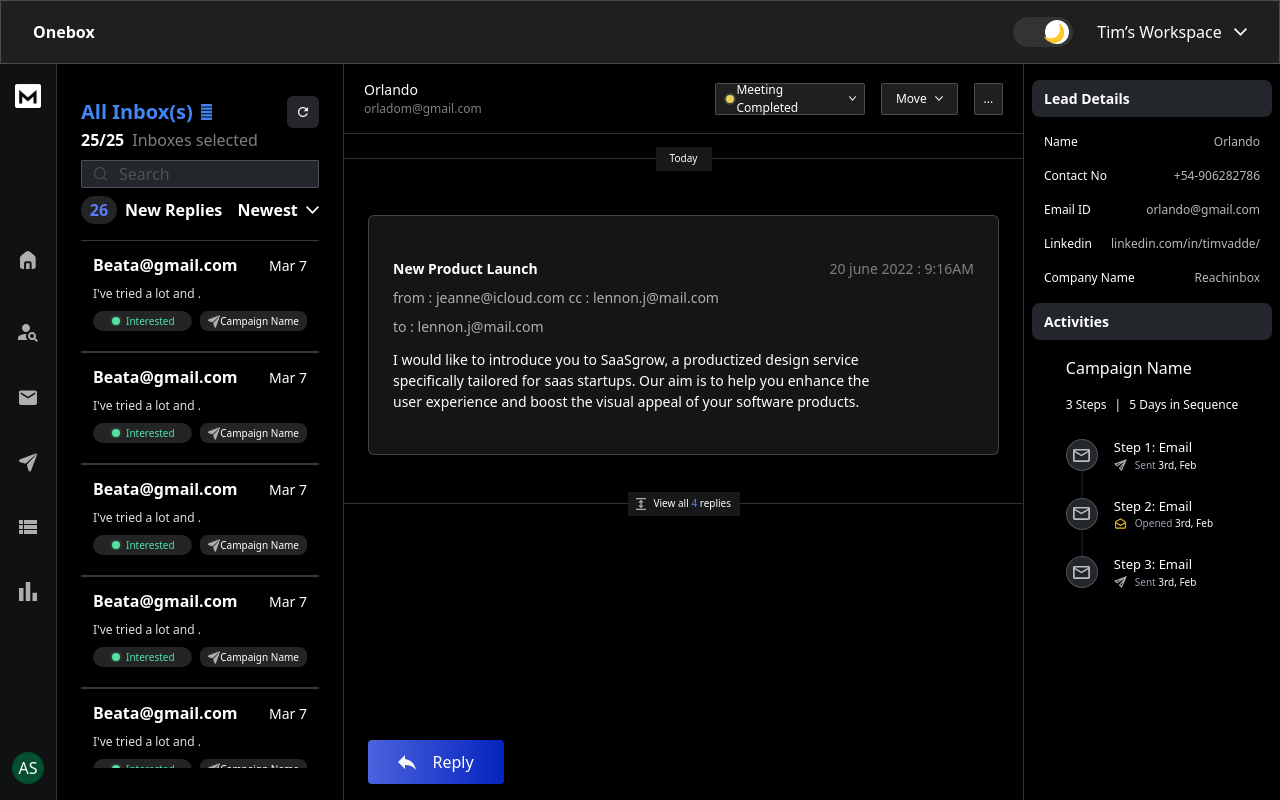
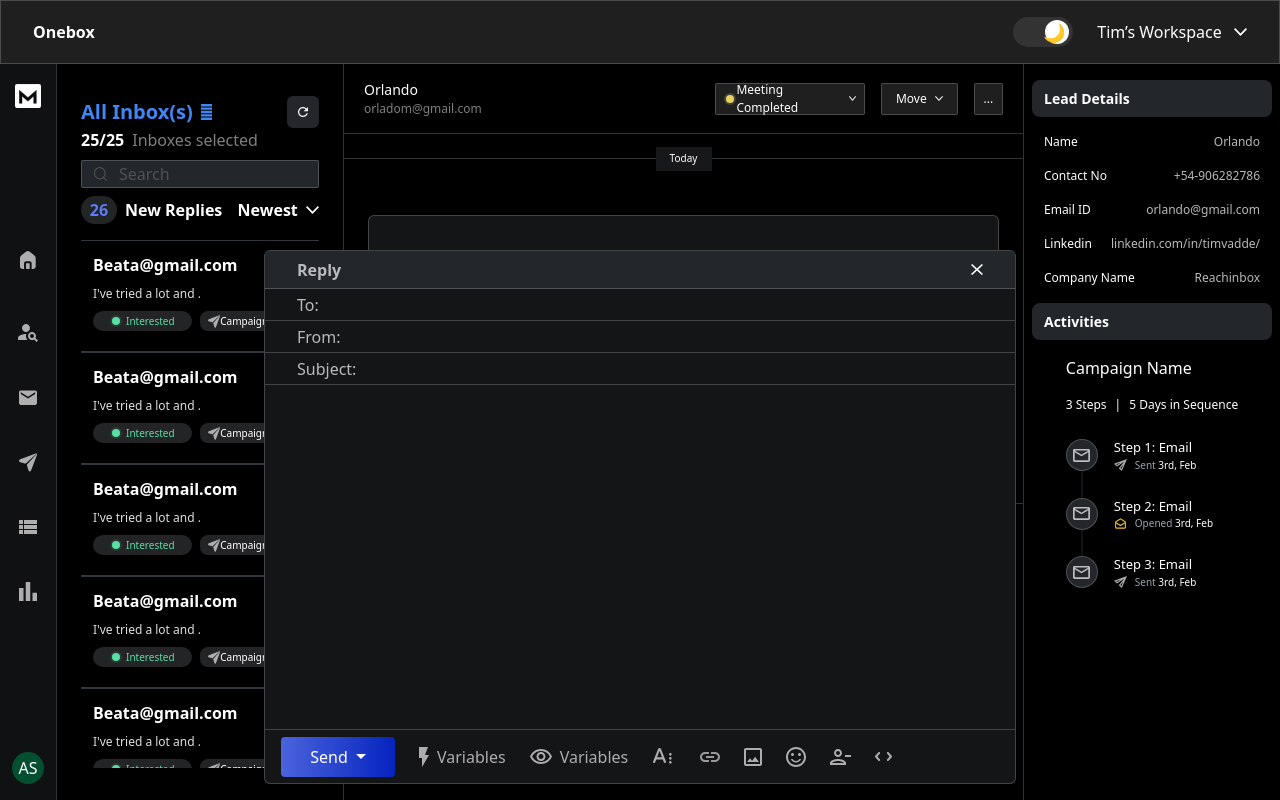
Before and after one commit to gauravsingh94/ReachInbox-Assignment, a React (Vite) app: page /inbox in a window 1280 px wide. Both pictures are taken after a click on the button "Reply". Built offline with nearby package versions, Linux system fonts and the light colour scheme.

Commit message:
added the reply email component

```diff
--- a/src/components/ReplyEmail/ReplyFormHeader.tsx
+++ b/src/components/ReplyEmail/ReplyFormHeader.tsx
@@ -1,10 +1,16 @@
 import CloseIcon from "../../assets/closeIcon.svg";
-const ReplyFormHeader = ({ title }: { title: string }) => (
+const ReplyFormHeader = ({
+  title,
+  toggleFunction,
+}: {
+  title: string;
+  toggleFunction: () => void;
+}) => (
   <div className="h-[38px] bg-[#23272C] px-8 flex items-center justify-between border-b-[1px] border-[#FFFFFF33]">
     <p className=" text-[#BAB9BD] font-semibold">{title}</p>
-    <div>
+    <button onClick={toggleFunction}>
       <img src={CloseIcon} alt="" />
-    </div>
+    </button>
   </div>
 );
 
--- a/src/components/ReplyEmail/SendEmailComponent.tsx
+++ b/src/components/ReplyEmail/SendEmailComponent.tsx
@@ -3,10 +3,10 @@ import ReplyFormFooter from "./ReplyFormFooter";
 import ReplyFormTextArea from "./ReplyFormTextArea";
 import ReplyFormHeader from "./ReplyFormHeader";
 
-const ReplyForm = () => {
+const ReplyForm = ({ toggleFunction }: { toggleFunction: () => void }) => {
   return (
     <div className="h-[534px] w-[752px] bg-[#141517] rounded-md border-[1px] border-[#FFFFFF33] flex flex-col">
-      <ReplyFormHeader title="Reply" />
+      <ReplyFormHeader title="Reply" toggleFunction={toggleFunction} />
       <ReplyFormInputField label="To:" />
       <ReplyFormInputField label="From:" />
       <ReplyFormInputField label="Subject:" />
--- a/src/components/ViewMail/ReplyButton.tsx
+++ b/src/components/ViewMail/ReplyButton.tsx
@@ -1,8 +1,11 @@
 import ReplyIcon from "../../assets/reply.svg";
 
-const ReplyButton = () => {
+const ReplyButton = ({ onClick }: { onClick: () => void }) => {
   return (
-    <button className="w-[136px] h-11 flex justify-center items-center px-[24px] py-[8px] mx-[24px] bg-gradient-to-r from-[#4B63DD] to-[#0524BF] rounded-[4px] gap-4 absolute bottom-4 left-94">
+    <button
+      onClick={onClick}
+      className="w-[136px] h-11 flex justify-center items-center px-[24px] py-[8px] mx-[24px] bg-gradient-to-r from-[#4B63DD] to-[#0524BF] rounded-[4px] gap-4 absolute bottom-4 left-94"
+    >
       <div>
         <img src={ReplyIcon} alt="" />
       </div>
--- a/src/components/ViewMail/ViewMail.tsx
+++ b/src/components/ViewMail/ViewMail.tsx
@@ -3,9 +3,18 @@ import TodayDivider from "./TodayDivider";
 import MailContentCard from "./MailContentCard";
 import ViewAllDivider from "./ViewAllDivider";
 import ReplyButton from "./ReplyButton";
+import ReplyForm from "../ReplyEmail/SendEmailComponent";
+import { useState } from "react";
+
 const ViewMail = () => {
+  const [showReplyForm, setShowReplyForm] = useState(false);
+
+  const toggleReplyForm = () => {
+    setShowReplyForm(!showReplyForm);
+  };
+
   return (
-    <div className="border-r-[1px] border-[#FFFFFF33] h-full bg-[#F4F6F8] dark:bg-black">
+    <div className="relative border-r-[1px] border-[#FFFFFF33] h-full bg-[#F4F6F8] dark:bg-black">
       <ViewMailTopBar />
       <div className="mb-8">
         <TodayDivider />
@@ -16,8 +25,15 @@ const ViewMail = () => {
       <div>
         <ViewAllDivider />
       </div>
-      <ReplyButton />
+      <ReplyButton onClick={toggleReplyForm} />
+
+      {showReplyForm && (
+        <div className="fixed inset-x-0  bottom-0 flex justify-center items-end  z-50 p-4">
+          <ReplyForm toggleFunction={toggleReplyForm} />
+        </div>
+      )}
     </div>
   );
 };
+
 export default ViewMail;
```
